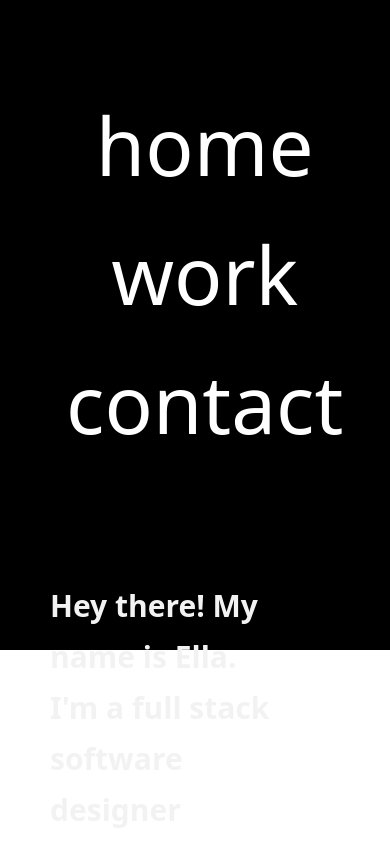
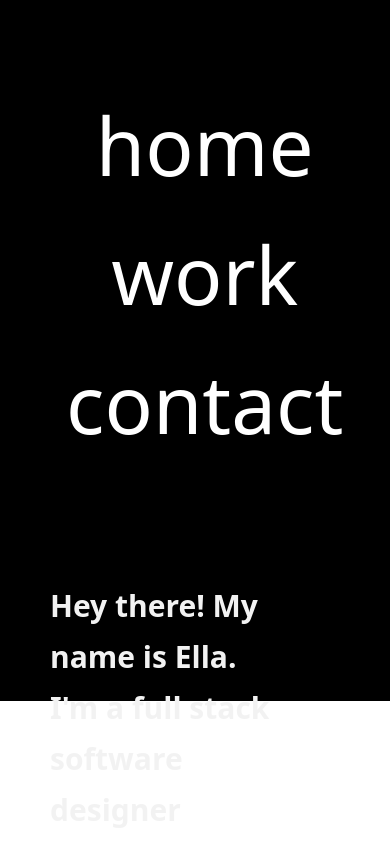
Before and after one commit to ellafreudenberger/Portfolio-Website, a React (Create React App) app in the folder my-portfolio/: page / in a window 390 px wide. Shown: the top 844 px of the page. Built offline with nearby package versions, Linux system fonts and the light colour scheme.

Commit message:
fixed a height error

```diff
--- a/my-portfolio/src/index.css
+++ b/my-portfolio/src/index.css
@@ -510,10 +510,10 @@ body {
 .white-background {
   background-color: black;
   position: fixed;
-  top: 0%;
+  top: 0;
   left: 0;
   width: 100%;
-  height: 77%;
+  height: 83%;
   z-index: -1;
 }
 
```
